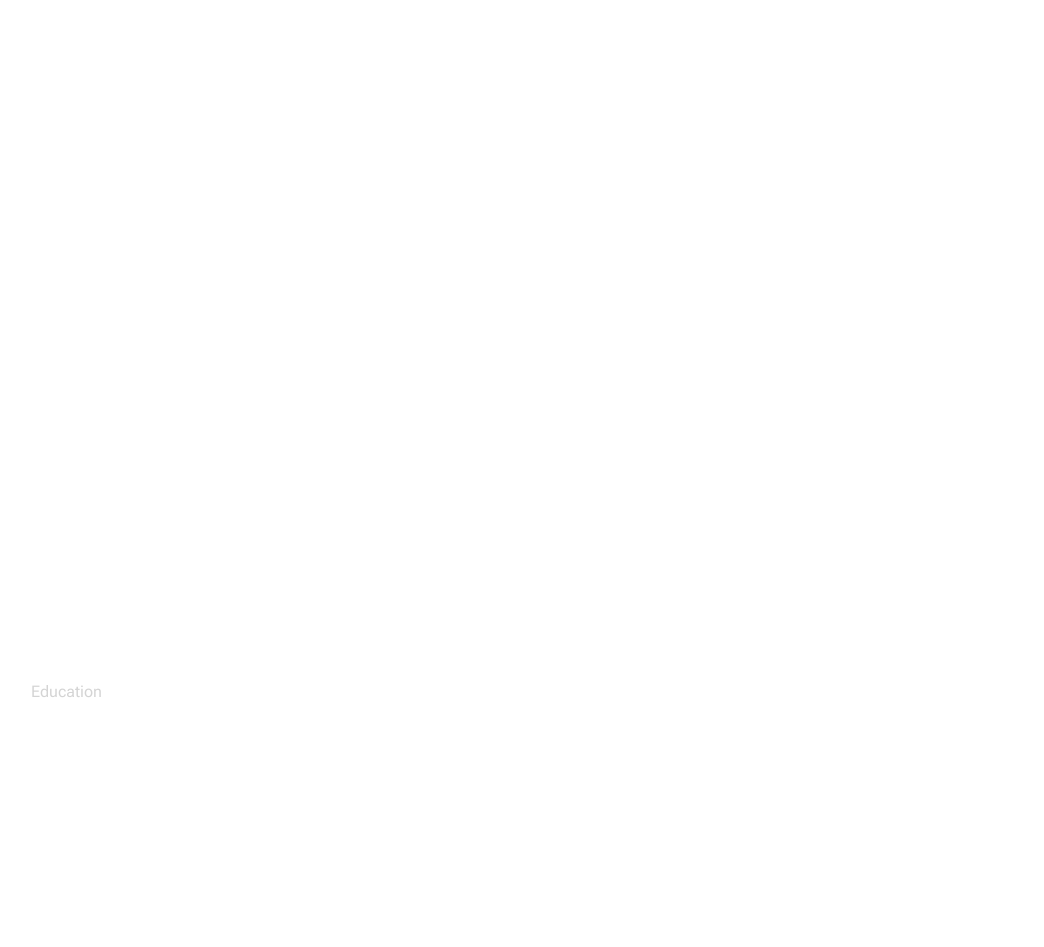
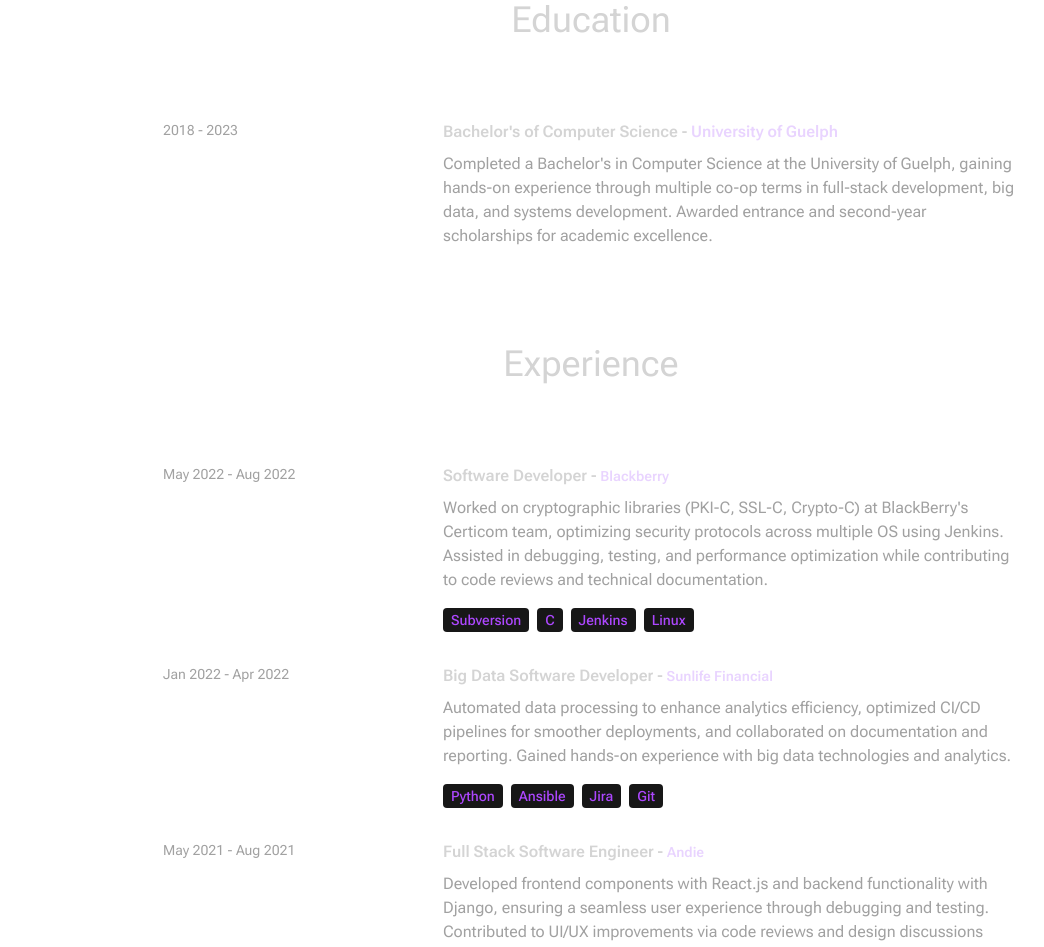
Before and after one commit to Syed2096/new-portfolio, a React (Vite) app: page / in a window 1280 px wide. Shown: the part 920-1867 px from the top of the page, without its empty margins (49-1093 px from the left). Built offline with nearby package versions, Linux system fonts and the light colour scheme.

Commit message:
need to add projects

```diff
--- a/src/App.jsx
+++ b/src/App.jsx
@@ -10,7 +10,9 @@ function App() {
   return (
     <div className="overflow-x-hidden text-neutral-300 antialiased selection:bg-cyan-300 selection:text-cyan-900">
       <div className="fixed top-0 -z-10 h-full w-full">
-        <div className="absolute top-0 z-[-2] h-screen w-screen bg-[#000000] bg-[radial-gradient(#ffffff33_1px,#00091d_1px)] bg-[size:20px_20px]"></div>
+	  	<div class="relative h-full w-full bg-slate-950">
+		  <div class="relative h-full w-full bg-slate-950"><div class="absolute bottom-0 left-0 right-0 top-0 bg-[linear-gradient(to_right,#4f4f4f2e_1px,transparent_1px),linear-gradient(to_bottom,#4f4f4f2e_1px,transparent_1px)] bg-[size:14px_24px] [mask-image:radial-gradient(ellipse_60%_50%_at_50%_0%,#000_70%,transparent_100%)]"></div></div>
+		</div>
       </div>
 
       {/* Fixed Navbar */}
--- a/src/components/About.jsx
+++ b/src/components/About.jsx
@@ -4,7 +4,7 @@ import me from '../assets/Ahmed.jpg';
 
 const About = () => {
   return (
-    <div className="h-screen flex items-center"> {/* Added h-screen and flex items-center */}
+    <div className="my-10 h-screen flex items-center"> {/* Added h-screen and flex items-center */}
       <div className="flex flex-wrap justify-center lg:justify-start items-center w-full"> {/* Added items-center */}
         {/* Left content */}
         <div className="w-full lg:w-1/2 text-center lg:text-left">
@@ -28,7 +28,7 @@ const About = () => {
         {/* Right image */}
         <div className="w-full py-4 lg:w-1/2 lg:p-8">
           <div className="flex justify-center">
-            <img src={me} alt="Ahmed Syed" />
+            <img src={me} alt="Ahmed Syed" className='rounded-4xl' />
           </div>
         </div>
       </div>
--- a/src/components/Education.jsx
+++ b/src/components/Education.jsx
@@ -1,8 +1,27 @@
-import React from 'react'
+import { EDUCATION } from "../constants";
 
 const Education = () => {
   return (
-	<div className='mt-200'>Education</div>
+	<div>
+		<h2 className='my-20 text-center text-4xl'>Education</h2>
+		<div>
+			<div className='mb-8 flex flex-wrap lg:justify-center'>
+				<div className='w-full lg:w-1/4'>
+					<p className='mb-2 text-sm text-neutral-400'>
+						{EDUCATION.year}
+					</p>
+				</div>
+				<div className='w-full max-w-xl lg:w-3/4'>
+					<h6 className='mb-2 font-semibold'>
+						{EDUCATION.degree} - <span className='text-purple-200'>{EDUCATION.university}</span>
+					</h6>
+					<p className='mb-4 text-neutral-400'>
+						{EDUCATION.description}
+					</p>
+				</div>
+			</div>
+		</div>
+	</div>
   )
 }
 
--- a/src/components/Experience.jsx
+++ b/src/components/Experience.jsx
@@ -1,8 +1,31 @@
-import React from 'react'
+import { EXPERIENCES } from "../constants"
 
 const Experience = () => {
   return (
-	<div className='mt-150'>Experience</div>
+		<div className='pb-4'>
+			<h2 className='my-20 text-center text-4xl'>Experience</h2>
+			<div>
+				{EXPERIENCES.map((experience, index) => (
+					<div key={index} className="mb-8 flex flex-wrap lg:justify-center">
+						<div className="w-full lg:w-1/4">
+							<p className="mb-2 text-sm text-neutral-400">{experience.year}</p>
+						</div>
+						<div className="w-full max-w-xl lg:w-3/4">
+							<h6 className="mb-2 font-semibold">
+								{experience.role} - <span className="text-sm text-purple-200">{experience.company}</span>
+							</h6>
+							<p className="mb-4 text-neutral-400">
+								{experience.description}
+							</p>
+							{experience.technologies.map((tech, index) => (
+								<span key={index} className="mr-2 mt-4 rounded bg-neutral-900 px-2
+								py-1 text-sm font-medium text-purple-500">{tech}</span>
+							))}
+						</div>
+					</div>
+				))}
+			</div>
+		</div>
   )
 }
 
--- a/src/components/Tech.jsx
+++ b/src/components/Tech.jsx
@@ -108,7 +108,7 @@ const Tech = () => {
   );
 
   return (
-    <div className='mt-150 pb-50'>
+    <div className='mt-150 pb-20'>
       <h2 className='my-10 text-center text-4xl'>My Technologies</h2>
       <TechSection title="Languages" items={technologies.languages} />
       <TechSection title="Front-End" items={technologies.frontend} />
--- a/src/constants/index.js
+++ b/src/constants/index.js
@@ -1,41 +1,40 @@
-// import project1 from "../assets/projects/project-1.jpg";
-// import project2 from "../assets/projects/project-2.jpg";
-// import project3 from "../assets/projects/project-3.jpg";
-// import project4 from "../assets/projects/project-4.jpg";
-
 export const ABOUT_ME = `I have been coding since I was in high school and have a bachelors in computer science, I develop software solutions for myself and sometimes others where
 I see a good use case. I've developed various applications, from AI bots and game development to full production grade applications. I also have a year of work experience. I am a detail
 orientied and reliable developer who can adapt quickly to generate results. Besides coding, I like to workout to stay active and play video games. Some of my favourite games being
 Counter Strike 2, Red Dead Redemption 2 and Cyberpunk 2077.`;
 
+export const EDUCATION = {
+	year: '2018 - 2023',
+	degree: 'Bachelor\'s of Computer Science',
+	university: 'University of Guelph',
+	description: `Completed a Bachelor\'s in Computer Science at the University of Guelph, gaining hands-on experience through multiple co-op terms in full-stack development, big data,
+	and systems development. Awarded entrance and second-year scholarships for academic excellence.`
+}
+
 export const EXPERIENCES = [
   {
-    year: "2023 - Present",
-    role: "Senior Full Stack Developer",
-    company: "Google Inc.",
-    description: `Led a team in developing and maintaining web applications using JavaScript, React.js, and Node.js. Implemented RESTful APIs and integrated with MongoDB databases. Collaborated with stakeholders to define project requirements and timelines.`,
-    technologies: ["Javascript", "React.js", "Next.js", "mongoDB"],
+    year: "May 2022 - Aug 2022",
+    role: "Software Developer",
+    company: "Blackberry",
+    description: `Worked on cryptographic libraries (PKI-C, SSL-C, Crypto-C) at BlackBerry's Certicom team, optimizing security protocols across multiple OS using Jenkins.
+		Assisted in debugging, testing, and performance optimization while contributing to code reviews and technical documentation.`,
+    technologies: ["Subversion", "C", "Jenkins", "Linux"],
   },
   {
-    year: "2022 - 2023",
-    role: "Frontend Developer",
-    company: "Adobe",
-    description: `Designed and developed user interfaces for web applications using Next.js and React. Worked closely with backend developers to integrate frontend components with Node.js APIs. Implemented responsive designs and optimized frontend performance.`,
-    technologies: ["HTML", "CSS", "Vue.js", "mySQL"],
+    year: "Jan 2022 - Apr 2022",
+    role: "Big Data Software Developer",
+    company: "Sunlife Financial",
+    description: `Automated data processing to enhance analytics efficiency, optimized CI/CD pipelines for smoother deployments, and collaborated on documentation and
+		reporting. Gained hands-on experience with big data technologies and analytics.`,
+    technologies: ["Python", "Ansible", "Jira", "Git"],
   },
   {
-    year: "2021 - 2022",
-    role: "Full Stack Developer",
-    company: "Facebook",
-    description: `Developed and maintained web applications using JavaScript, React.js, and Node.js. Designed and implemented RESTful APIs for data communication. Collaborated with cross-functional teams to deliver high-quality software products on schedule.`,
-    technologies: ["Python", "Svelte", "Three.js", "Postgres"],
-  },
-  {
-    year: "2020 - 2021",
-    role: "Software Engineer",
-    company: "Paypal",
-    description: `Contributed to the development of web applications using JavaScript, React.js, and Node.js. Managed databases and implemented data storage solutions using MongoDB. Worked closely with product managers to prioritize features and enhancements.`,
-    technologies: ["Ruby", "Rails", "PHP", "Sqlite"],
+    year: "May 2021 - Aug 2021",
+    role: "Full Stack Software Engineer",
+    company: "Andie",
+    description: `Developed frontend components with React.js and backend functionality with Django, ensuring a seamless user experience through debugging and testing.
+		Contributed to UI/UX improvements via code reviews and design discussions while creating technical documentation for onboarding and support.`,
+    technologies: ["Python", "React", "Django", "Flask"],
   },
 ];
 
@@ -69,9 +68,3 @@ export const PROJECTS = [
     technologies: ["HTML", "CSS", "Vue.js", "Express", "mySQL"],
   },
 ];
-
-export const CONTACT = {
-  address: "Toronto, Ontario",
-  phoneNo: "+12 4555 666 00 ",
-  email: "me@example.com",
-};
```
